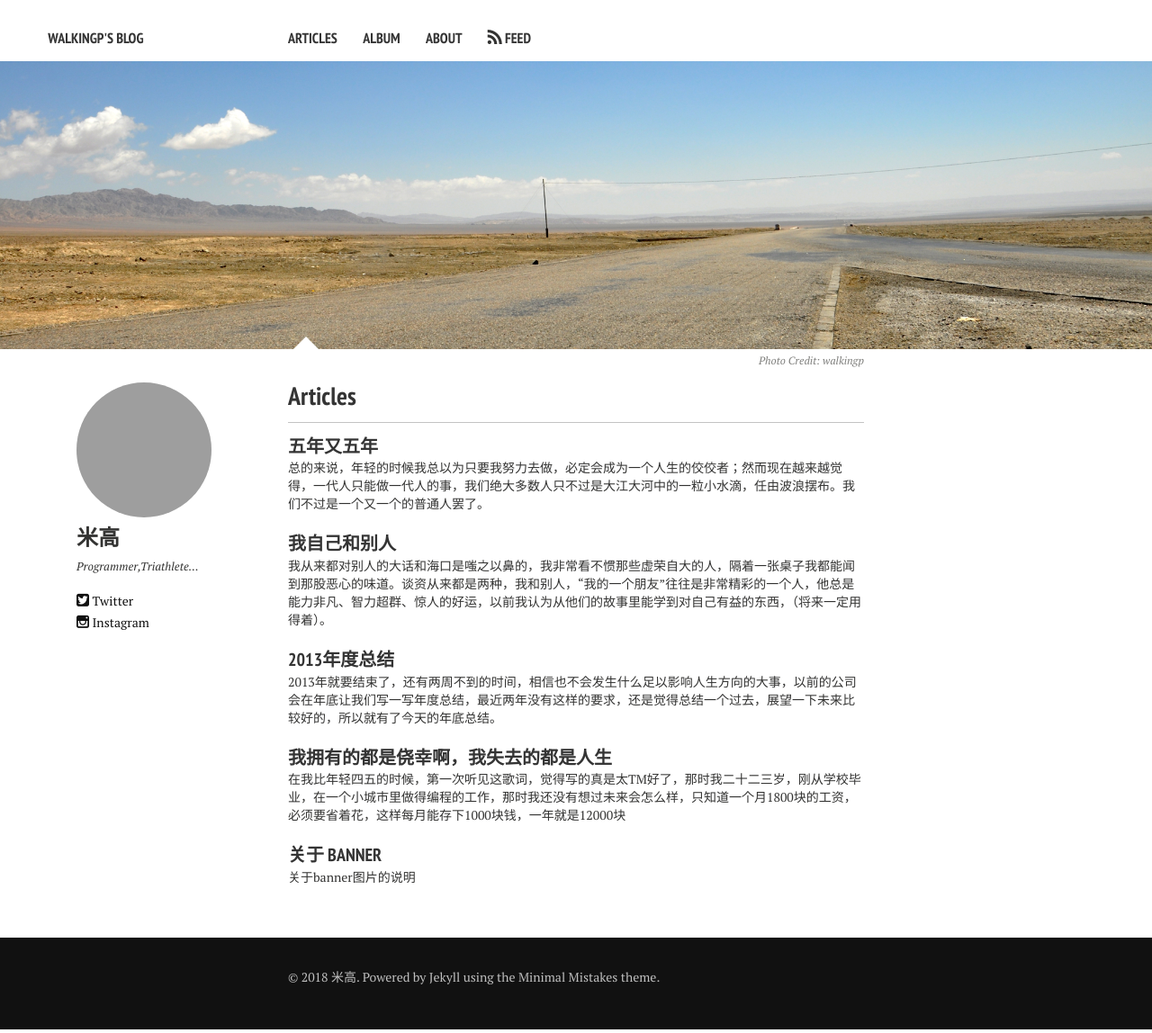
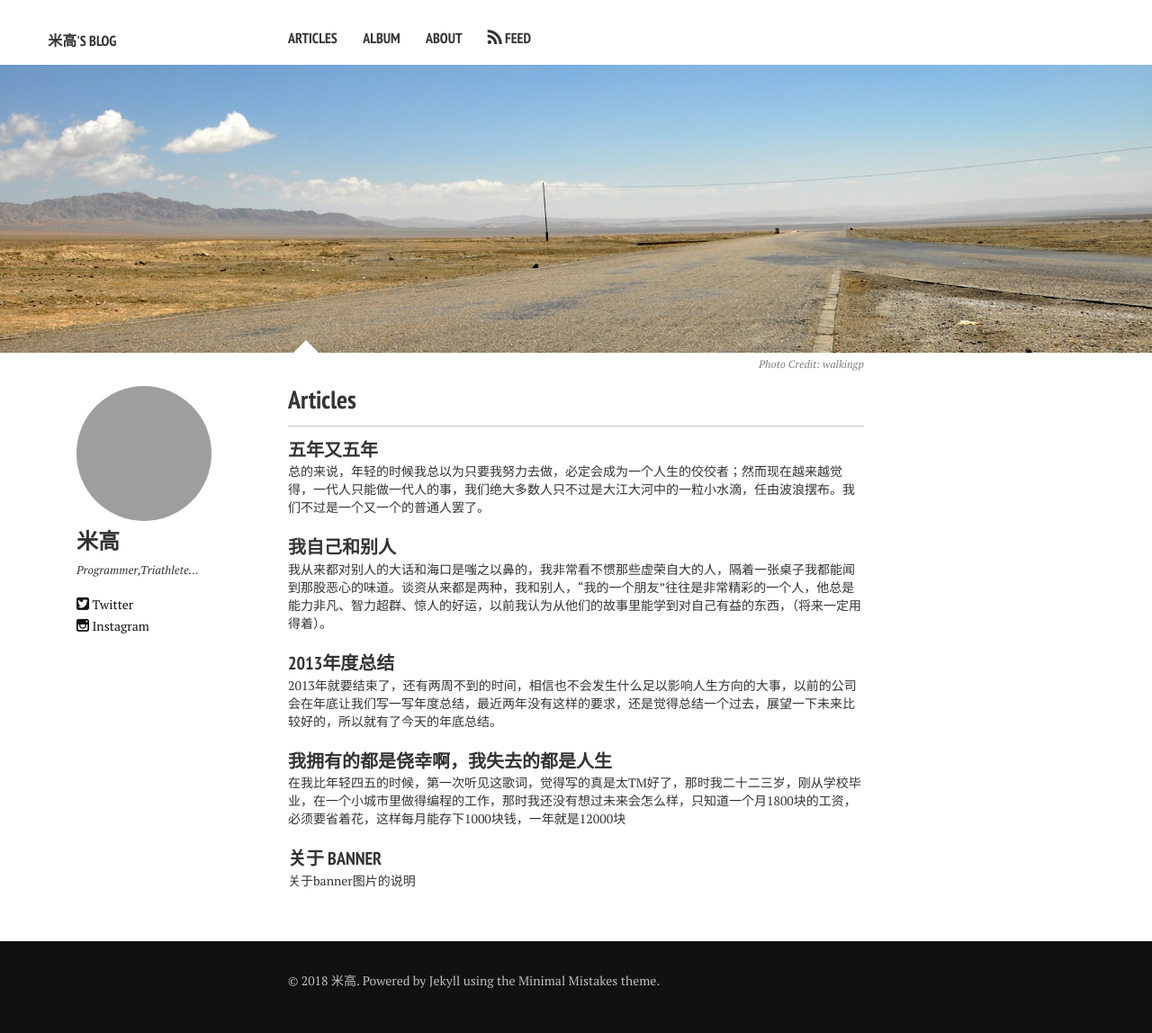
Before and after one commit to walkingp/Jykelly_blog, a Jekyll site: the page built from index.md, in a window 1280 px wide. Shown: the whole page at 90% size. Built offline with Jekyll 4.4.1, drawn with Linux system fonts in a browser that asks for light colours; nearby versions of some CDN libraries.

Commit message:
Update _config.yml

```diff
--- a/_config.yml
+++ b/_config.yml
@@ -1,4 +1,4 @@
-title:            walkingp's blog
+title:            米高's blog
 tagline:          A short tagline
 description:      just do IT.
 #Comment out url when working locally to resolve base urls correctly
```
